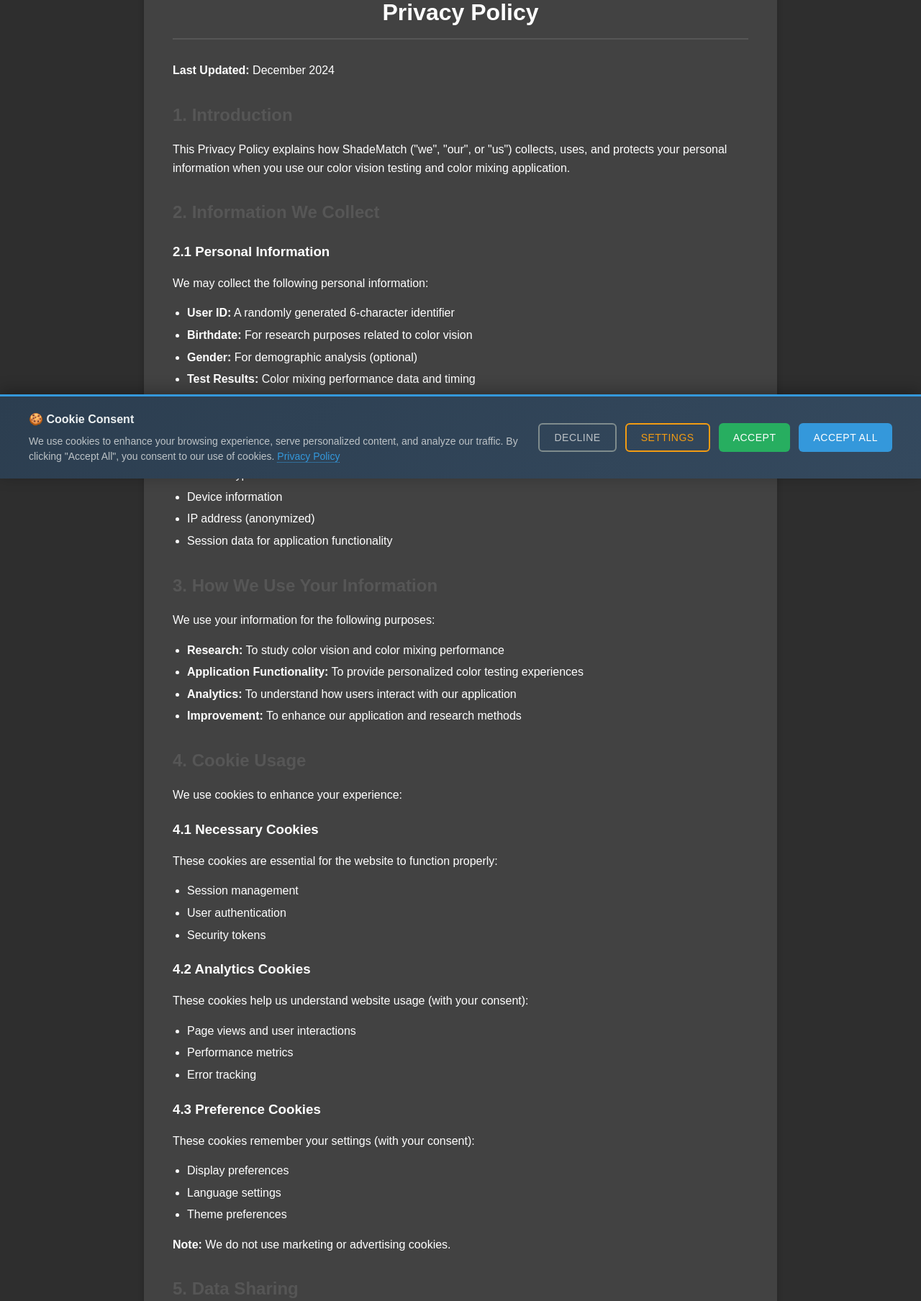
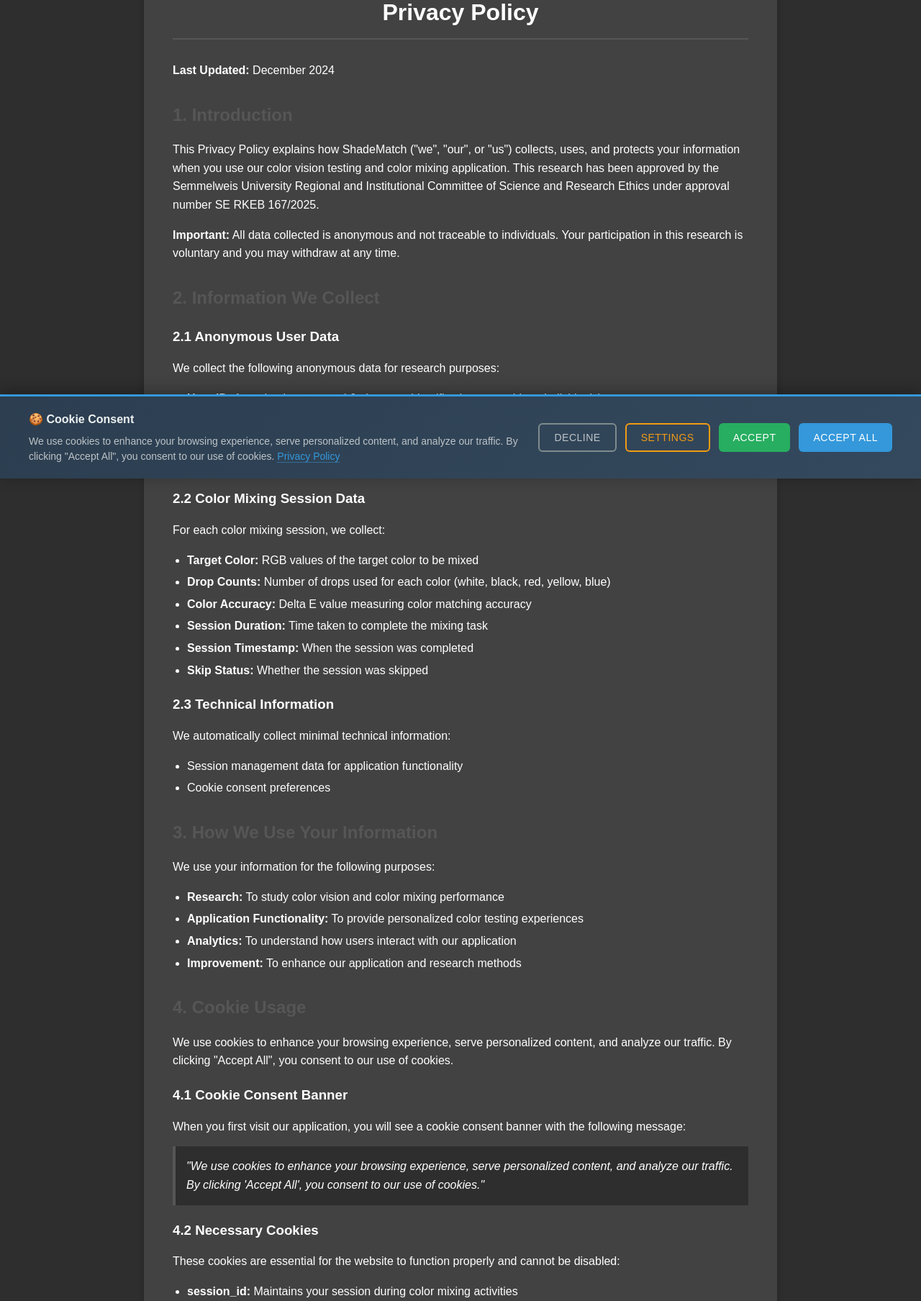
Before and after one commit to janoskonig/shadematch_python, a Flask app: page /privacy-policy in a window 1280 px wide. Shown: the part 135-1943 px from the top of the page at 72% size. Run offline with Flask 2, Linux system fonts and the light colour scheme.

Commit message:
Update privacy policy to clarify data collection practices and emphasize anonymity
- Revised the introduction to include research approval details.
- Changed sections to reflect that all data collected is anonymous and not traceable to individuals.
- Updated information on data collection, including user data and session data specifics.
- Enhanced cookie usage section to clarify consent and management.
- Adjusted data sharing and security sections to emphasize the anonymous nature of data.
- Modified user rights section to reflect the implications of anonymous data collection.
- Added notes regarding data retention and age requirements for clarity.

```diff
--- a/templates/privacy_policy.html
+++ b/templates/privacy_policy.html
@@ -103,27 +103,38 @@
 
     <h2>1. Introduction</h2>
     <p>
-        This Privacy Policy explains how ShadeMatch ("we", "our", or "us") collects, uses, and protects your personal information when you use our color vision testing and color mixing application.
+        This Privacy Policy explains how ShadeMatch ("we", "our", or "us") collects, uses, and protects your information when you use our color vision testing and color mixing application. This research has been approved by the Semmelweis University Regional and Institutional Committee of Science and Research Ethics under approval number SE RKEB 167/2025.
     </p>
+
+    <p><strong>Important:</strong> All data collected is anonymous and not traceable to individuals. Your participation in this research is voluntary and you may withdraw at any time.</p>
 
     <h2>2. Information We Collect</h2>
 
-    <h3>2.1 Personal Information</h3>
-    <p>We may collect the following personal information:</p>
+    <h3>2.1 Anonymous User Data</h3>
+    <p>We collect the following anonymous data for research purposes:</p>
     <ul>
-        <li><strong>User ID:</strong> A randomly generated 6-character identifier</li>
-        <li><strong>Birthdate:</strong> For research purposes related to color vision</li>
-        <li><strong>Gender:</strong> For demographic analysis (optional)</li>
-        <li><strong>Test Results:</strong> Color mixing performance data and timing</li>
+        <li><strong>User ID:</strong> A randomly generated 6-character identifier (not traceable to individuals)</li>
+        <li><strong>Birthdate:</strong> For demographic analysis in color vision research</li>
+        <li><strong>Gender:</strong> For demographic analysis in color vision research</li>
+        <li><strong>Account Creation Date:</strong> Timestamp of user registration</li>
     </ul>
 
-    <h3>2.2 Technical Information</h3>
-    <p>We automatically collect certain technical information:</p>
+    <h3>2.2 Color Mixing Session Data</h3>
+    <p>For each color mixing session, we collect:</p>
     <ul>
-        <li>Browser type and version</li>
-        <li>Device information</li>
-        <li>IP address (anonymized)</li>
-        <li>Session data for application functionality</li>
+        <li><strong>Target Color:</strong> RGB values of the target color to be mixed</li>
+        <li><strong>Drop Counts:</strong> Number of drops used for each color (white, black, red, yellow, blue)</li>
+        <li><strong>Color Accuracy:</strong> Delta E value measuring color matching accuracy</li>
+        <li><strong>Session Duration:</strong> Time taken to complete the mixing task</li>
+        <li><strong>Session Timestamp:</strong> When the session was completed</li>
+        <li><strong>Skip Status:</strong> Whether the session was skipped</li>
+    </ul>
+
+    <h3>2.3 Technical Information</h3>
+    <p>We automatically collect minimal technical information:</p>
+    <ul>
+        <li>Session management data for application functionality</li>
+        <li>Cookie consent preferences</li>
     </ul>
 
     <h2>3. How We Use Your Information</h2>
@@ -136,84 +147,87 @@
     </ul>
 
     <h2>4. Cookie Usage</h2>
-    <p>We use cookies to enhance your experience:</p>
+    <p>We use cookies to enhance your browsing experience, serve personalized content, and analyze our traffic. By clicking "Accept All", you consent to our use of cookies.</p>
 
-    <h3>4.1 Necessary Cookies</h3>
-    <p>These cookies are essential for the website to function properly:</p>
+    <h3>4.1 Cookie Consent Banner</h3>
+    <p>When you first visit our application, you will see a cookie consent banner with the following message:</p>
+    <blockquote style="background-color: var(--bg-color); padding: 15px; border-left: 4px solid var(--accent-color); margin: 15px 0; font-style: italic;">
+        "We use cookies to enhance your browsing experience, serve personalized content, and analyze our traffic. By clicking 'Accept All', you consent to our use of cookies."
+    </blockquote>
+
+    <h3>4.2 Necessary Cookies</h3>
+    <p>These cookies are essential for the website to function properly and cannot be disabled:</p>
     <ul>
-        <li>Session management</li>
-        <li>User authentication</li>
-        <li>Security tokens</li>
+        <li><strong>session_id:</strong> Maintains your session during color mixing activities</li>
+        <li><strong>csrf_token:</strong> Security token to prevent cross-site request forgery</li>
+        <li><strong>user_preferences:</strong> Stores basic application preferences</li>
     </ul>
 
-    <h3>4.2 Analytics Cookies</h3>
-    <p>These cookies help us understand website usage (with your consent):</p>
+    <h3>4.3 Cookie Consent Management</h3>
+    <p>We use a cookie consent management system that stores:</p>
     <ul>
-        <li>Page views and user interactions</li>
-        <li>Performance metrics</li>
-        <li>Error tracking</li>
+        <li><strong>cookie_consent:</strong> Your consent preferences for different cookie categories</li>
     </ul>
 
-    <h3>4.3 Preference Cookies</h3>
-    <p>These cookies remember your settings (with your consent):</p>
+    <p><strong>Note:</strong> We do not use analytics, marketing, or advertising cookies. All data collection is anonymous and for research purposes only.</p>
+
+    <h2>5. Data Sharing</h2>
+    <p>Since all data collected is anonymous and not traceable to individuals, we may share anonymized research data:</p>
     <ul>
-        <li>Display preferences</li>
-        <li>Language settings</li>
-        <li>Theme preferences</li>
+        <li><strong>Research Collaboration:</strong> With other researchers for scientific advancement in color vision research</li>
+        <li><strong>Academic Publication:</strong> In scientific journals and conferences (data remains anonymous)</li>
+        <li><strong>Legal Requirements:</strong> When required by law or regulatory authorities</li>
     </ul>
 
-    <p><strong>Note:</strong> We do not use marketing or advertising cookies.</p>
-
-    <h2>5. Data Sharing</h2>
-    <p>We do not sell, trade, or otherwise transfer your personal information to third parties, except:</p>
-    <ul>
-        <li>For research purposes with anonymized data</li>
-        <li>When required by law</li>
-        <li>To protect our rights and safety</li>
-    </ul>
+    <p><strong>Note:</strong> No personal information is shared as all data is collected anonymously.</p>
 
     <h2>6. Data Security</h2>
-    <p>We implement appropriate security measures to protect your personal information:</p>
+    <p>We implement appropriate security measures to protect the anonymous research data:</p>
     <ul>
-        <li>Encrypted data transmission</li>
-        <li>Secure data storage</li>
-        <li>Regular security updates</li>
-        <li>Access controls and monitoring</li>
+        <li>Encrypted data transmission (HTTPS)</li>
+        <li>Secure database storage with access controls</li>
+        <li>Regular security updates and monitoring</li>
+        <li>Anonymous data collection (no personal identifiers stored)</li>
+        <li>Research data is stored separately from any identifying information</li>
     </ul>
 
     <h2>7. Your Rights (GDPR)</h2>
-    <p>Under the General Data Protection Regulation, you have the right to:</p>
+    <p>Since all data is collected anonymously and is not traceable to individuals, traditional GDPR rights do not apply. However, you have the right to:</p>
     <ul>
-        <li><strong>Access:</strong> Request a copy of your personal data</li>
-        <li><strong>Rectification:</strong> Correct inaccurate personal data</li>
-        <li><strong>Erasure:</strong> Request deletion of your personal data</li>
-        <li><strong>Portability:</strong> Receive your data in a structured format</li>
-        <li><strong>Objection:</strong> Object to processing of your personal data</li>
-        <li><strong>Withdraw Consent:</strong> Withdraw consent for cookie usage</li>
+        <li><strong>Withdraw Participation:</strong> Stop using the application at any time</li>
+        <li><strong>Cookie Consent:</strong> Withdraw consent for cookie usage through our cookie consent banner</li>
+        <li><strong>Information:</strong> Request information about the research and data collection practices</li>
+        <li><strong>Contact:</strong> Contact us with any questions about the research</li>
     </ul>
 
+    <p><strong>Note:</strong> Since data is anonymous, we cannot identify or delete specific user data. You may stop participating in the research at any time by simply not using the application.</p>
+
     <h2>8. Data Retention</h2>
-    <p>We retain your personal information for as long as necessary to:</p>
+    <p>We retain anonymous research data for as long as necessary to:</p>
     <ul>
-        <li>Provide our services</li>
-        <li>Conduct research</li>
-        <li>Comply with legal obligations</li>
-        <li>Resolve disputes</li>
+        <li>Complete the research study</li>
+        <li>Publish research findings</li>
+        <li>Comply with academic and legal obligations</li>
+        <li>Support future research in color vision</li>
     </ul>
 
+    <p><strong>Note:</strong> Since data is anonymous, there is no way to identify or delete specific user data. All data is retained for legitimate research purposes only.</p>
+
     <h2>9. Age Requirements</h2>
-    <p>Our application is intended for individuals aged 18 and above. We do not knowingly collect personal information from individuals under 18 years of age.</p>
+    <p>This research application is intended for adults aged 18 and above. We do not knowingly collect data from individuals under 18 years of age. If you are under 18, please do not use this application.</p>
 
     <h2>10. Changes to This Policy</h2>
     <p>We may update this Privacy Policy from time to time. We will notify you of any changes by posting the new Privacy Policy on this page.</p>
 
     <div class="contact-info">
         <h2>11. Contact Information</h2>
-        <p>If you have any questions about this Privacy Policy or our data practices, please contact us:</p>
+        <p>If you have any questions about this Privacy Policy, the research, or our data practices, please contact us:</p>
         <p>
+            <strong>Principal Investigator:</strong> Dr. János König<br>
             <strong>Email:</strong> <a href="mailto:konig.janos@semmelweis.hu" style="color: var(--accent-color);">konig.janos@semmelweis.hu</a><br>
-            <strong>Subject Line:</strong> "SHADEMATCH Privacy Policy"<br>
-            <strong>Institution:</strong> Semmelweis University
+            <strong>Subject Line:</strong> "SHADEMATCH Research Inquiry"<br>
+            <strong>Institution:</strong> Semmelweis University<br>
+            <strong>Research Ethics Approval:</strong> SE RKEB 167/2025
         </p>
     </div>
 
```
